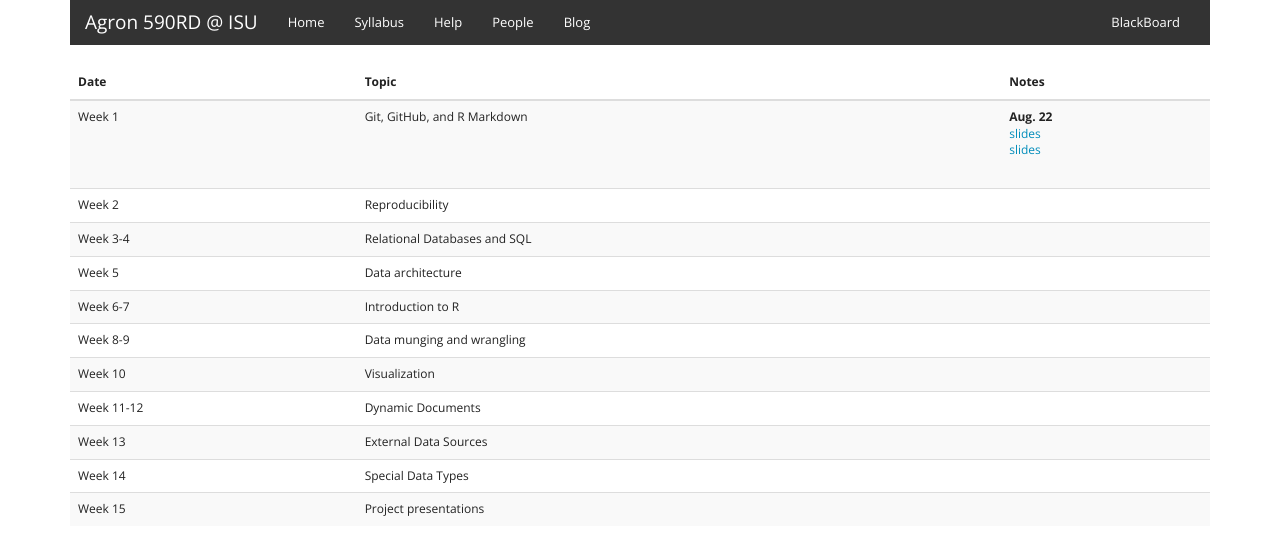
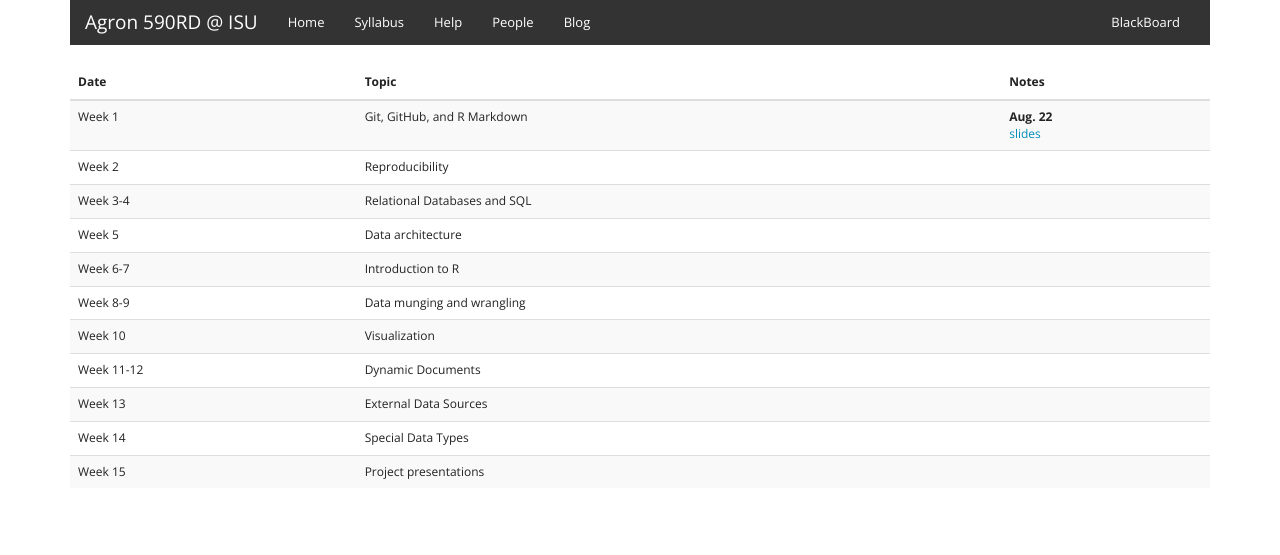
Before and after one commit to agron590-ISU/agron590-ISU.github.io, a Jekyll site: the page built from syllabus.html, in a window 1280 px wide. Shown: the top 555 px of the page. Built offline with Jekyll 4.4.1, drawn with Linux system fonts in a browser that asks for light colours.

Commit message:
working with dictionary style

```diff
--- a/_layouts/default.html
+++ b/_layouts/default.html
@@ -11,6 +11,7 @@
 
     <!-- Bootstrap core CSS -->
     <link href="{{ page.root }}css/bootstrap.min.css" rel="stylesheet">
+    <link href="{{ page.root }}css/extra.css" rel="stylesheet">
 
   </head>
 
--- /dev/null
+++ b/css/extra.css
@@ -0,0 +1,3 @@
+dl {
+    margin-bottom: 0px;
+}
--- a/syllabus.html
+++ b/syllabus.html
@@ -20,7 +20,6 @@ root: ""
         <td>
           <dl>
           <dt>Aug. 22</dt>
-          <dd><a href="../materials/week_01/course_intro/slides.html" target=_blank>slides</a></dd>
           <dd><a href="../materials/week_01/course_intro/slides.html" target=_blank>slides</a></dd>
           </dl>
         </td>
```
